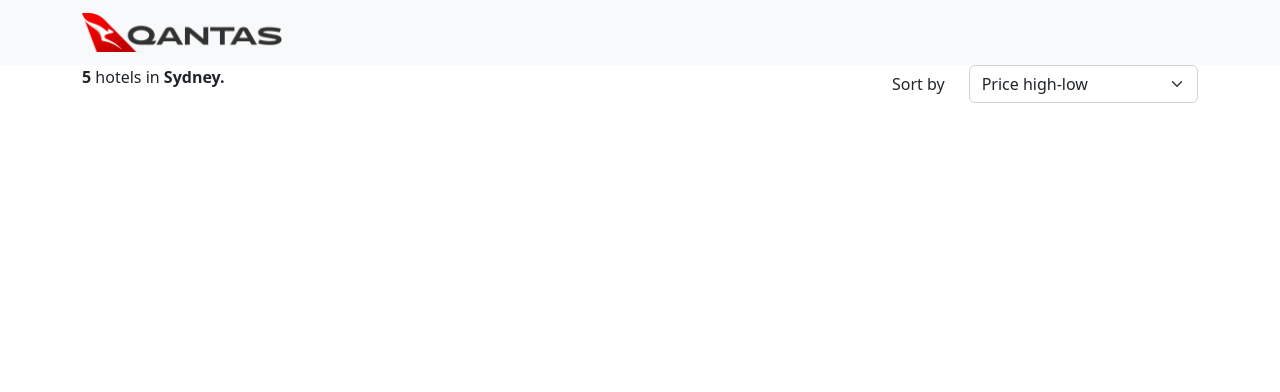
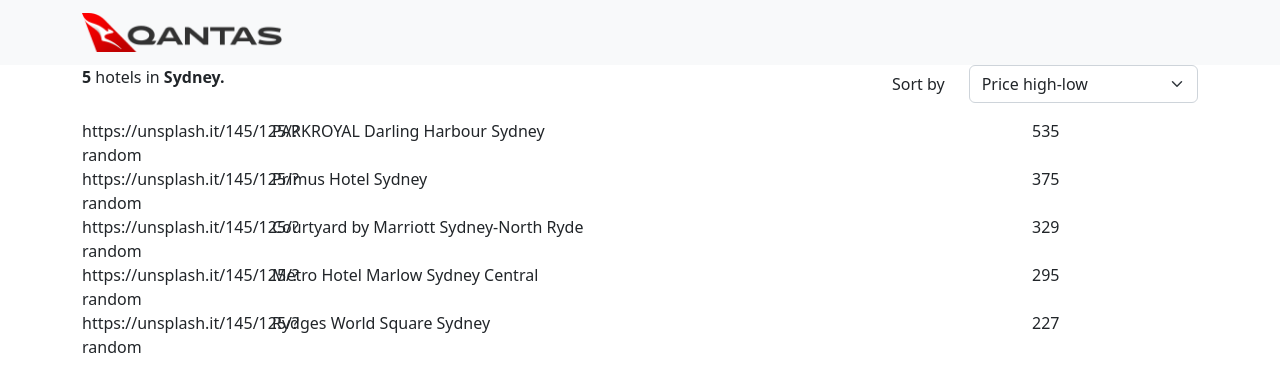
Before and after one commit to hughhuynh8/qantas-hotels, a React (Create React App) app: page / in a window 1280 px wide. Shown: the top 392 px of the page. Built offline with nearby package versions, Linux system fonts and the light colour scheme.

Commit message:
feat: Product list component with static products

```diff
--- a/src/App.js
+++ b/src/App.js
@@ -1,18 +1,209 @@
-import React from "react"
+import React, { useState } from "react"
 import { Col, Container, Row } from "react-bootstrap";
+import 'bootstrap/dist/css/bootstrap.min.css'
+
 import Sort from "./components/controls/Sort";
 import Summary from "./components/controls/Summary";
 import Header from "./components/header/Header";
-import 'bootstrap/dist/css/bootstrap.min.css'
+import ProductListing from "./components/productlisting/ProductListing"
 
 const App = () => {
-    const sortOptions = [
-        {value: 'price_descending', label: "Price high-low"},
-        {value: 'price_ascending', label: "Price low-high"},
+    const productList = [
+        {
+            "id": "cxd650nuyo",
+            "property": {
+                "propertyId": "P107801",
+                "title": "Courtyard by Marriott Sydney-North Ryde",
+                "address": [
+                    "7-11 Talavera Rd",
+                    "North Ryde"
+                ],
+                "previewImage": {
+                    "url": "https://unsplash.it/145/125/?random",
+                    "caption": "Image of Courtyard by Marriott Sydney-North Ryde",
+                    "imageType": "PRIMARY"
+                },
+                "rating": {
+                    "ratingValue": 4.5,
+                    "ratingType": "self"
+                }
+            },
+            "offer": {
+                "promotion": {
+                    "title": "Exclusive Deal",
+                    "type": "MEMBER"
+                },
+                "name": "Deluxe Balcony Room",
+                "displayPrice": {
+                    "amount": 329.000000000,
+                    "currency": "AUD"
+                },
+                "savings": {
+                    "amount": 30.000000000,
+                    "currency": "AUD"
+                },
+                "cancellationOption": {
+                    "cancellationType": "NOT_REFUNDABLE"
+                }
+            }
+        },
+        {
+            "id": "mesq6mggyn",
+            "property": {
+                "propertyId": "P107802",
+                "title": "Primus Hotel Sydney",
+                "address": [
+                    "339 Pitt St",
+                    "Sydney"
+                ],
+                "previewImage": {
+                    "url": "https://unsplash.it/145/125/?random",
+                    "caption": "Image of Primus Hotel Sydney",
+                    "imageType": "PRIMARY"
+                },
+                "rating": {
+                    "ratingValue": 5,
+                    "ratingType": "self"
+                }
+            },
+            "offer": {
+                "promotion": {
+                    "title": "Exclusive Deal",
+                    "type": "MEMBER"
+                },
+                "name": "Deluxe King",
+                "displayPrice": {
+                    "amount": 375.000000000,
+                    "currency": "AUD"
+                },
+                "savings": {
+                    "amount": 28.000000000,
+                    "currency": "AUD"
+                },
+                "cancellationOption": {
+                    "cancellationType": "FREE_CANCELLATION"
+                }
+            }
+        },
+        {
+            "id": "xbtlihs45t",
+            "property": {
+                "propertyId": "P107803",
+                "title": "Rydges World Square Sydney",
+                "address": [
+                    "389 Pitt St",
+                    "Sydney"
+                ],
+                "previewImage": {
+                    "url": "https://unsplash.it/145/125/?random",
+                    "caption": "Image of property",
+                    "imageType": "PRIMARY"
+                },
+                "rating": {
+                    "ratingValue": 4,
+                    "ratingType": "star"
+                }
+            },
+            "offer": {
+                "promotion": {
+                    "title": "Red Hot",
+                    "type": "CAMPAIGN"
+                },
+                "name": "Deluxe King Room",
+                "displayPrice": {
+                    "amount": 227.000000000,
+                    "currency": "AUD"
+                },
+                "savings": null,
+                "cancellationOption": {
+                    "cancellationType": "NOT_REFUNDABLE"
+                }
+            }
+        },
+        {
+            "id": "5lm8loqk1s",
+            "property": {
+                "propertyId": "P107804",
+                "title": "PARKROYAL Darling Harbour Sydney",
+                "address": [
+                    "150 Day Street",
+                    "Sydney"
+                ],
+                "previewImage": {
+                    "url": "https://unsplash.it/145/125/?random",
+                    "caption": "Image of PARKROYAL Darling Harbour Sydney",
+                    "imageType": "PRIMARY"
+                },
+                "rating": {
+                    "ratingValue": 4.5,
+                    "ratingType": "star"
+                }
+            },
+            "offer": {
+                "promotion": {
+                    "title": "Exclusive Deal",
+                    "type": "MEMBER"
+                },
+                "name": "Deluxe King",
+                "displayPrice": {
+                    "amount": 535.000000000,
+                    "currency": "AUD"
+                },
+                "savings": null,
+                "cancellationOption": {
+                    "cancellationType": "FREE_CANCELLATION"
+                }
+            }
+        },
+        {
+            "id": "kwjf8jlxg9",
+            "property": {
+                "propertyId": "P107805",
+                "title": "Metro Hotel Marlow Sydney Central",
+                "address": [
+                    "431-439 Pitt Street",
+                    "Sydney"
+                ],
+                "previewImage": {
+                    "url": "https://unsplash.it/145/125/?random",
+                    "caption": "Image of Metro Hotel Marlow Sydney Central",
+                    "imageType": "PRIMARY"
+                },
+                "rating": {
+                    "ratingValue": 3.5,
+                    "ratingType": "star"
+                }
+            },
+            "offer": {
+                "promotion": {
+                    "title": "Bonus Points",
+                    "type": "MEMBER"
+                },
+                "name": "Deluxe King",
+                "displayPrice": {
+                    "amount": 295.000000000,
+                    "currency": "AUD"
+                },
+                "savings": null,
+                "cancellationOption": {
+                    "cancellationType": "FREE_CANCELLATION"
+                }
+            }
+        }
     ]
 
-    const onChangeSort = (value) => {
-        console.log("Sorting by: ", value);
+    const sortOptions = [
+        { value: 'price_desc', label: "Price high-low" },
+        { value: 'price_asce', label: "Price low-high" },
+    ]
+    const [sorting, setSorting] = useState(sortOptions[0].value)
+    const [products, setProducts] = useState(productList)
+    const showProducts = (sorting === 'price_desc') ? [...products].sort((a, b) => b.offer.displayPrice.amount - a.offer.displayPrice.amount) : [...products].sort((a, b) => a.offer.displayPrice.amount - b.offer.displayPrice.amount)
+
+
+    const onChangeSort = (sortValue) => {
+        setSorting(sortValue)
+        console.log("Sorting by: ", sortValue)
     }
     return (
         <div>
@@ -20,8 +211,11 @@
             <Container>
                 <Row>
                     <Col sm={8}><Summary product="hotels" quantity={5} location="Sydney"></Summary></Col>
-                    <Col sm={4}><Sort label="Sort by" options={sortOptions} controlId="sortBy" onChange={(evt) => onChangeSort(evt.target.value)} onClick={()=> { console.log("CLicked me"); }}></Sort></Col>
+                    <Col sm={4}><Sort label="Sort by" options={sortOptions} controlId="sortBy" onChange={(evt) => onChangeSort(evt.target.value)} onClick={() => { console.log("CLicked me"); }}></Sort></Col>
                 </Row>
+            </Container>
+            <Container>
+                <ProductListing products={showProducts}></ProductListing>
             </Container>
         </div>
     )
--- /dev/null
+++ b/src/components/product/Product.js
@@ -0,0 +1,14 @@
+import React from 'react'
+import { Col, Row } from 'react-bootstrap'
+
+const Product = ({ product }) => {
+  return (
+    <Row>
+      <Col sm={2}>{product.property.previewImage.url}</Col>
+      <Col sm={8}>{product.property.title}</Col>
+      <Col sm={2}>{product.offer.displayPrice.amount}</Col>
+    </Row>
+  )
+}
+
+export default Product
--- /dev/null
+++ b/src/components/productlisting/ProductListing.js
@@ -0,0 +1,14 @@
+import React from 'react'
+import Product from '../product/Product'
+
+const ProductListing = ({ products }) => {
+  return (
+    <div>
+      {products.map((product) =>
+        <Product key={product.id} product={product}></Product>
+      )}
+    </div>
+  )
+}
+
+export default ProductListing
```
Also changed, not shown: src/components/product/Details.js (added, +9 -0 lines), src/components/product/Image.js (added, +9 -0 lines), src/components/product/Price.js (added, +9 -0 lines).
